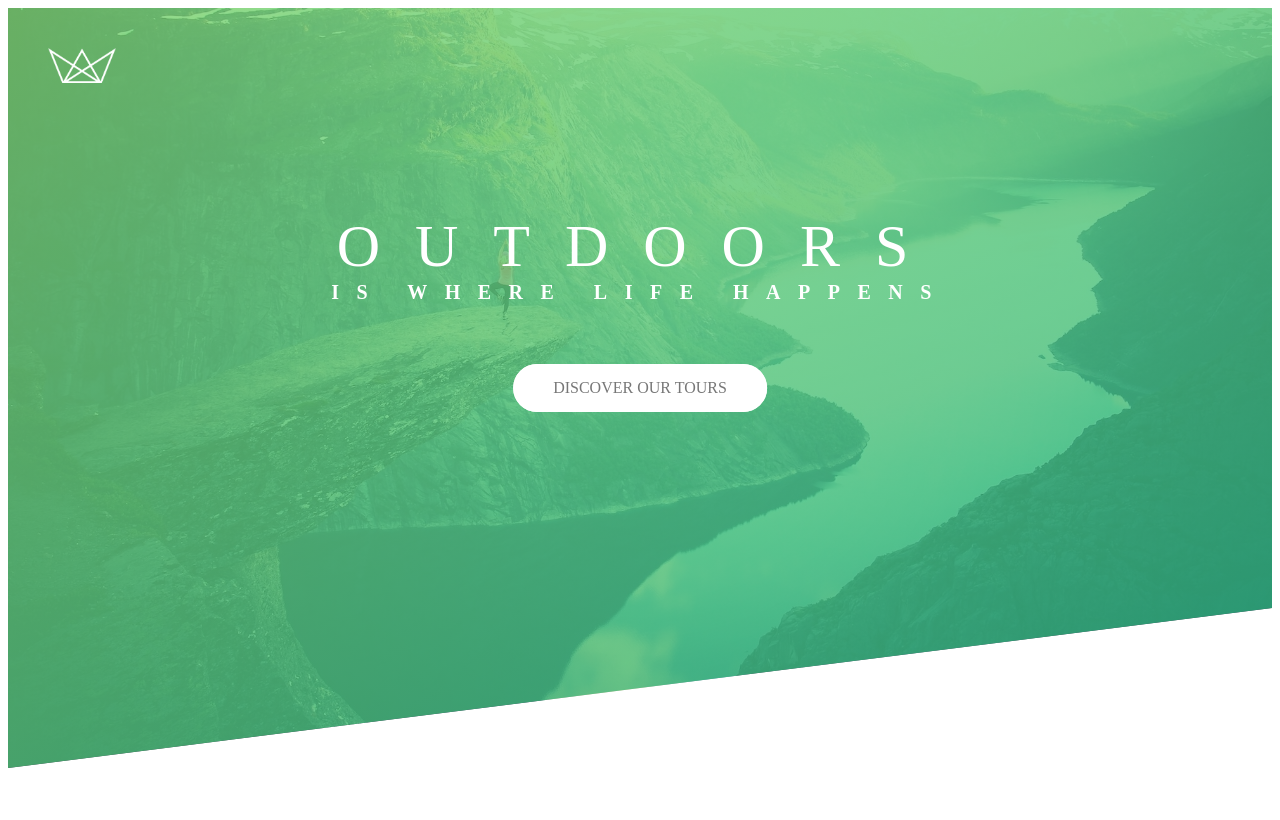
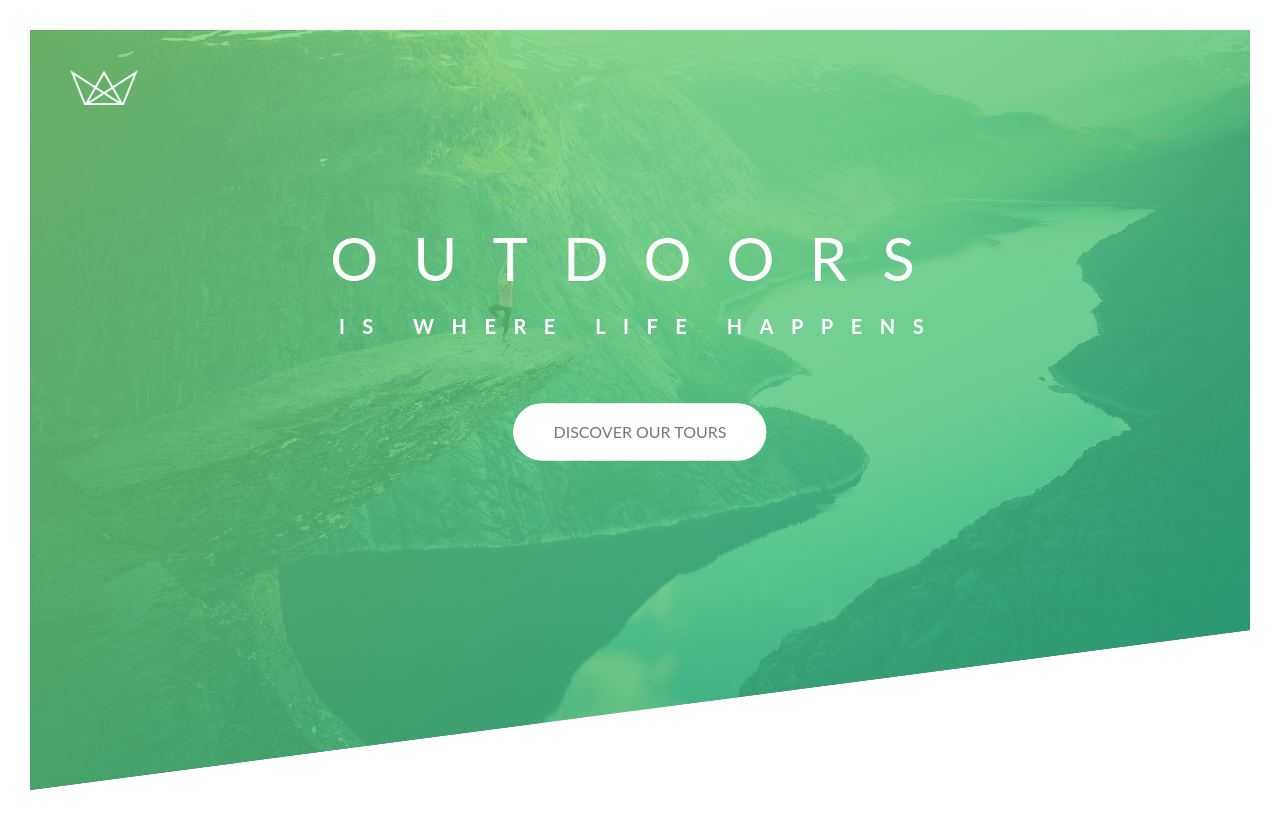
Before and after one commit to nitaicharan/Udemy-ACSSSASSFGAM, an Angular app: page / in a window 1280 px wide. Built offline with nearby package versions, Linux system fonts and the light colour scheme.

Commit message:
32. Implementing the 7-1 CSS Architecture with Sass

```diff
--- a/src/app/header/header.component.scss
+++ b/src/app/header/header.component.scss
@@ -1,27 +1,4 @@
-$color-primary-light : #7ed56f;
-$color-primary-dark : #28b485;
-
-$color-gray-dark : #777;
-$color-white : #fff;
-$color-black : #000;
-
-*,
-,*::after
-,*::before{
-    margin: 0;
-    padding: 0;
-    box-sizing: inherit;
-}
-
-body {
-    font-family: "Lato", sans-serif;
-    font-weight: 400;
-    /*font-size: 16px;*/
-    line-height: 1.7;
-    color: $color-gray-dark;
-    padding: 3rem;
-    box-sizing: border-box;
-}
+@import '../../assets/sass/abstracts/_variables.scss';
 
 .header {
     height: 95vh;
@@ -78,101 +55,3 @@ body {
         animation: moveInRight 1s ease-out;
     }
 }
-
-@keyframes moveInLeft {
-    0%{
-        opacity: 0;
-        transform: translateX(-10rem);
-    }
-    80%{
-        transform: translateX(1rem);
-    }
-    100%{
-        opacity: 1;
-        transform: translateX(0);
-    }
-}
-
-@keyframes moveInRight {
-    0%{
-        opacity: 0;
-        transform: translateX(10rem);
-    }
-    80%{
-        transform: translateX(-1rem);
-    }
-    100%{
-        opacity: 1;
-        transform: translateX(0);
-    }
-}
-
-@keyframes moveInBottom {
-    0%{
-        opacity: 0;
-        transform: translateY(3rem);
-    }
-    100%{
-        opacity: 1;
-        transform: translateX(0);
-    }
-}
-
-.btn {
-    &:link
-    ,&:visited {
-        text-transform: uppercase;
-        text-decoration: none;
-        padding: 1.5rem 4rem;
-        display: inline-block;
-        border-radius: 10rem;
-        transition: all .1s;
-        position: relative;
-        font-size: 1.6rem;
-    }
-
-    &:hover {
-        transform: translateY(-.3rem);
-        box-shadow: 0 1rem 2rem rgba(0,0,0,.2);
-
-        &::after {
-            transform: scaleX(1.4) scaleY(1.6);
-            opacity: 0;
-        }
-    }
-
-    &:active {
-        transform: translateY(-0.1rem);
-        box-shadow: 0 .5rem 1rem rgba(0,0,0,.2);
-    }
-
-    &--white {
-        background-color: $color-white;
-        color: $color-gray-dark;
-
-        &::after{
-            background-color: $color-white;
-        }
-    }
-
-    &::after {
-        content: "";
-        display: inline-block;
-        height: 100%;
-        width: 100%;
-        border-radius: 10rem;
-        position: absolute;
-        top: 0;
-        left: 0;
-        z-index: -1;
-        transition: all .4s;
-    }
-
-    &--animated {
-        animation: moveInBottom;
-        animation-duration: .5s;
-        animation-timing-function: ease-out;
-        animation-delay: .75s;
-        animation-fill-mode: backwards;
-    }
-}
--- /dev/null
+++ b/src/assets/sass/abstracts/_variables.scss
@@ -0,0 +1,26 @@
+
+// COLORS
+$color-primary: #55c57a;
+$color-primary-light: #7ed56f;
+$color-primary-dark: #28b485;
+
+$color-secondary-light: #ffb900;
+$color-secondary-dark: #ff7730;
+
+$color-tertiary-light: #2998ff;
+$color-tertiary-dark: #5643fa;
+
+$color-grey-light-1: #f7f7f7;
+$color-grey-light-2: #eee;
+
+
+$color-grey-dark: #777;
+$color-grey-dark-2: #999;
+$color-grey-dark-3: #333;
+
+
+$color-white: #fff;
+$color-black: #000;
+
+// FONT
+$default-font-size: 1.6rem;
--- /dev/null
+++ b/src/assets/sass/base/_animations.scss
@@ -0,0 +1,44 @@
+
+@keyframes moveInLeft {
+  0% {
+    opacity: 0;
+    transform: translateX(-10rem)
+  }
+
+  80% {
+    transform: translateX(-1rem);
+  }
+
+  100% {
+    opacity: 1;
+    transform: translate(0);
+  }
+}
+
+@keyframes moveInRight {
+  0% {
+    opacity: 0;
+    transform: translateX(10rem);
+  }
+
+  80% {
+    transform: translateX(-1rem);
+  }
+
+  100% {
+    opacity: 1;
+    transform: translate(0);
+  }
+}
+
+@keyframes moveInBottom {
+  0% {
+    opacity: 0;
+    transform: translateY(3rem);
+  }
+
+  100% {
+    opacity: 1;
+    transform: translate(0);
+  }
+}
--- /dev/null
+++ b/src/assets/sass/base/_base.scss
@@ -0,0 +1,22 @@
+*,
+*::after,
+*::before {
+  margin: 0;
+  padding: 0;
+  box-sizing: border-box;
+}
+
+html {
+  // this defines what a 1rem is
+  font-size: 62.5%;
+}
+
+body {
+  font-family: Lato, sans-serif;
+  font-weight: 400;
+  box-sizing: border-box;
+  /* font-size: 16px; */
+  line-height: 1.7;
+  color: $color-grey-dark;
+  padding: 3rem;
+}
--- /dev/null
+++ b/src/assets/sass/components/_button.scss
@@ -0,0 +1,97 @@
+
+.btn {
+    &,
+    &:link,
+    &:visited {
+        text-transform: uppercase;
+        text-decoration: none;
+        padding: 1.5rem 4rem;
+        display: inline-block;
+        border-radius: 10rem;
+        transition: all .2s;
+        position: relative;
+        font-size: $default-font-size;
+
+        // change for <button> elements
+        border: none;
+        cursor: pointer;
+    }
+
+    &::after {
+        content: "";
+        display: inline-block;
+        height: 100%;
+        width: 100%;
+        border-radius: 10rem;
+        position: absolute;
+        top: 0;
+        left: 0;
+        z-index: -1;
+        transition: all .4s;
+    }
+
+    &:hover {
+        transform: translateY(-.3rem);
+        box-shadow: 0 1rem 2rem rgba($color-black, .2);
+
+        &::after {
+            transform: scaleX(1.4) scaleY(1.6);
+            opacity: 0;
+        }
+    }
+
+    &:active,
+    &:focus {
+        outline: none;
+        transform: translateY(-.1rem);
+        box-shadow: 0 .5rem 1rem rgba($color-black, .2);
+    }
+
+    &--white {
+        background-color: $color-white;
+        color:  $color-grey-dark;
+
+        &::after {
+            background-color: $color-white;
+        }
+    }
+
+    &--green {
+        background-color: $color-primary;
+        color:  $color-white;
+
+        &::after {
+            background-color: $color-primary;
+        }
+    }
+
+    &--animated {
+        animation: moveInBottom 1s ease-out .75s;
+        animation-fill-mode: backwards;
+    }
+}
+
+.btn-text {
+    &:link,
+    &:visited {
+        font-size: $default-font-size;
+        color: $color-primary;
+        display: inline-block;
+        text-decoration: none;
+        border-bottom: 1px solid $color-primary;
+        padding: 3px;
+        transition: all .2s;
+    }
+
+    &:hover {
+        background-color: $color-primary;
+        color: $color-white;
+        box-shadow: 0 1rem 2rem rgba($color-black, .15);
+        transform: translateY(-2px);
+    }
+
+    &:active {
+        box-shadow: 0 .5rem 1rem rgba($color-black, .15);
+        transform: translateY(0);
+    }
+}
--- a/src/styles.scss
+++ b/src/styles.scss
@@ -1,4 +1,11 @@
-/* You can add global styles to this file, and also import other style files */
-html {
-    font-size: 10px;
-}
+@import 'assets/sass/abstracts/functions';
+@import 'assets/sass/abstracts/mixins';
+@import 'assets/sass/abstracts/variables';
+
+@import 'assets/sass/base/animations';
+@import 'assets/sass/base/base';
+@import 'assets/sass/base/utilities';
+
+@import 'assets/sass/components/button';
+
+@import 'assets/sass/pages/home';
```
Also changed, not shown: src/assets/sass/abstracts/_functions.scss (added), src/assets/sass/abstracts/_mixins.scss (added), src/assets/sass/base/_utilities.scss (added), src/assets/sass/pages/_home.scss (added).
